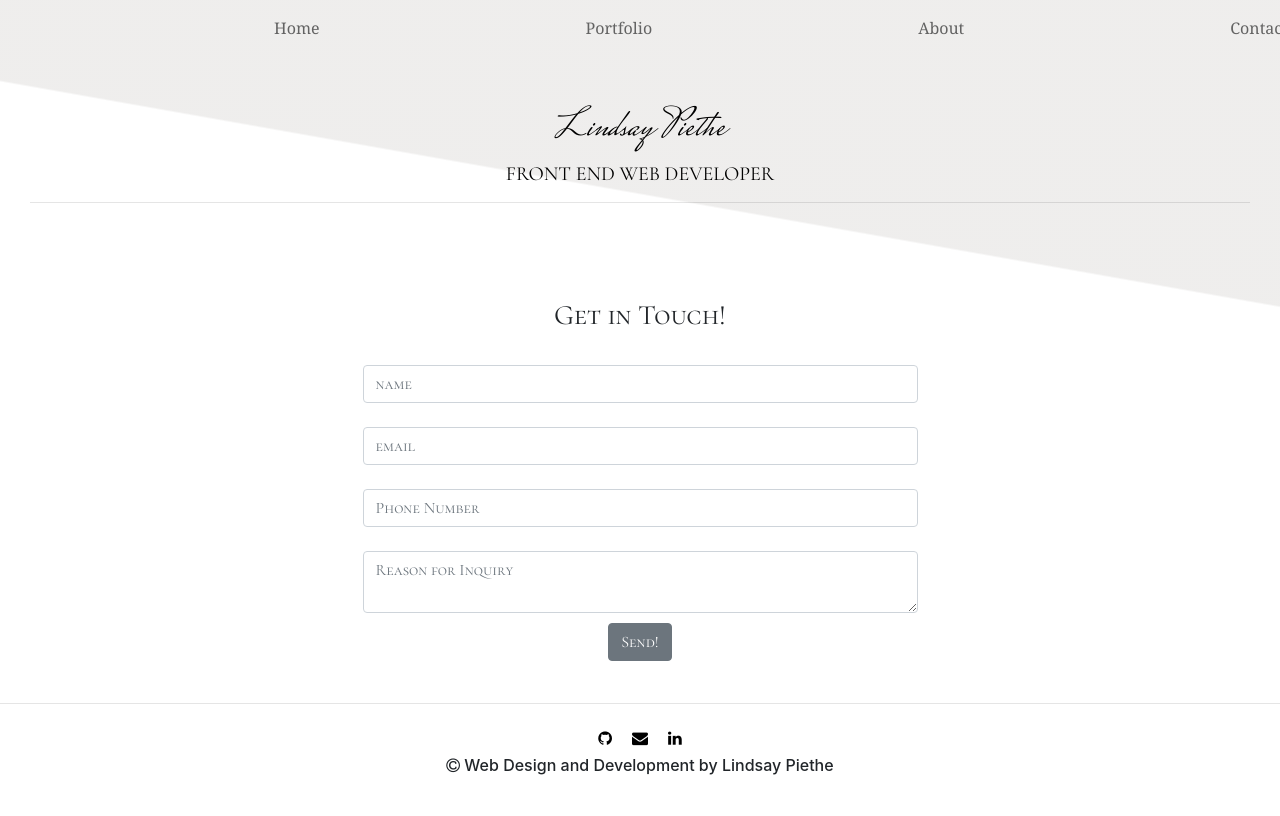
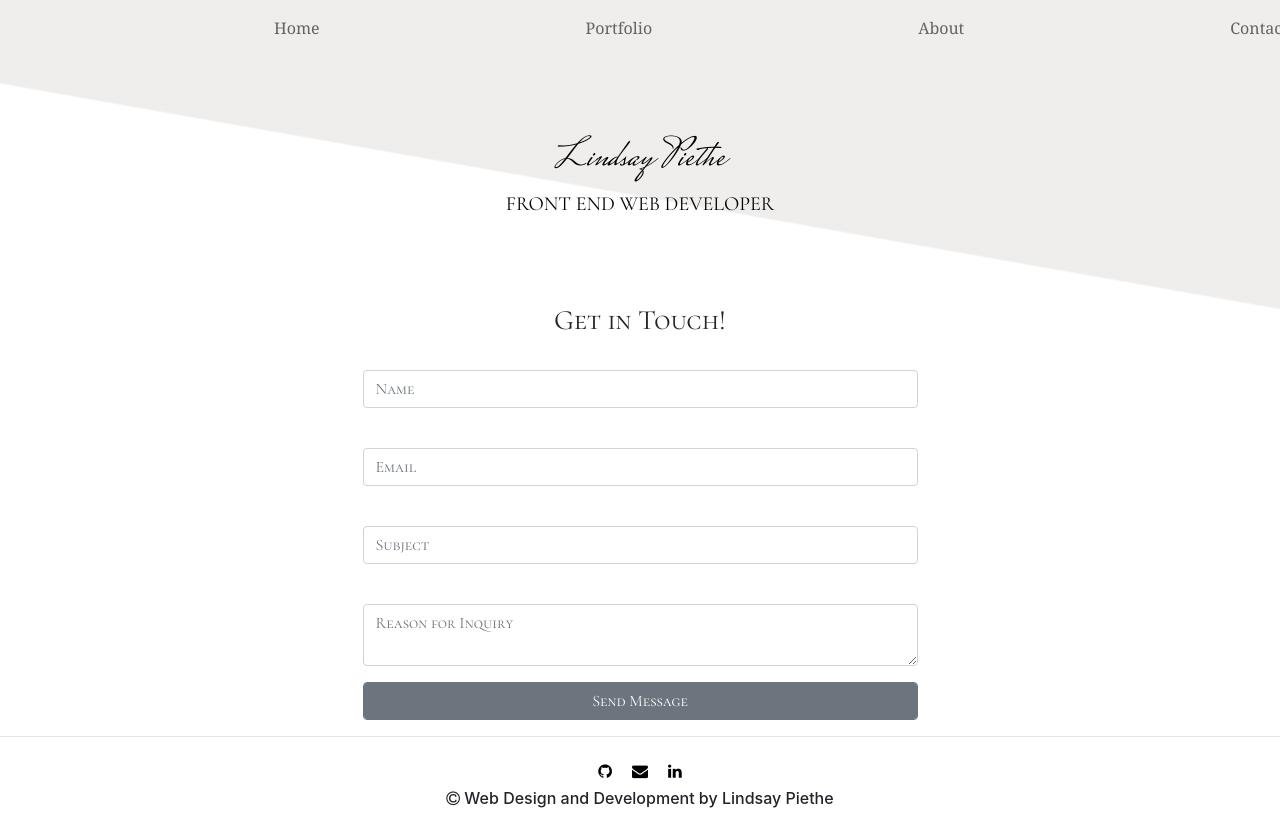
Before and after one commit to lpiethe/lindsaypiethe, a React (Create React App) app: page /Contact in a window 1280 px wide. Built offline with nearby package versions, Linux system fonts and the light colour scheme.

Commit message:
Added Emailjs

```diff
--- a/package.json
+++ b/package.json
@@ -7,6 +7,7 @@
     "@testing-library/react": "^9.3.2",
     "@testing-library/user-event": "^7.1.2",
     "bootstrap": "^4.5.0",
+    "emailjs-com": "^2.6.3",
     "font-awesome": "^4.7.0",
     "react": "^16.13.1",
     "react-dom": "^16.13.1",
--- a/src/App.css
+++ b/src/App.css
@@ -241,27 +241,29 @@ ul {
   color: white;
 }
 
-.youtubeLink :hover {
+.youtubeLink:hover {
   color:black;
+  background-color: white;
   text-decoration: none;
 }
 
 .projectHeader {
-  font-family: CormorantSC;
+  font-family: Cambria, Cochin, Georgia, Times, 'Times New Roman', serif;
+  padding-top: 20px;
 }
 
 .navlink  {
   color: rgb(99, 99, 99);
   font-family: Cambria, Cochin, Georgia, Times, 'Times New Roman', serif;
   margin-left: 250px;
-  margin-bottom: 20px;
+  margin-bottom: 50px;
 }
 
-.navlink :hover {
+.navlink:hover {
   color: black;
+  text-decoration: underline;
 }
 
 .Navigation {
   justify-content: center;
-
 }
--- a/src/App.js
+++ b/src/App.js
@@ -5,6 +5,7 @@ import Main from './components/MainComponent';
 import Home from './components/HomePageComponent';
 import Footer from './components/FooterComponent';
 import { BrowserRouter } from 'react-router-dom';
+
 
 function App() {
   return (
--- a/src/components/ContactComponent.js
+++ b/src/components/ContactComponent.js
@@ -1,46 +1,145 @@
 import React, { Component } from 'react';
-import { Container, Col, Row, Form, FormGroup, Label, Input, Button } from 'reactstrap';
+import { Container, Col, Row, Form, FormGroup, Label, Input, Button, FormFeedback } from 'reactstrap';
+import emailjs from 'emailjs-com';
 
 class Contact extends Component {
+    constructor(props) {
+        super(props);
+        this.state = {
+            contactName: '',
+            email: '',
+            phoneNumber: '',
+            touched: {
+                contactName: false,
+                email: false,
+                phoneNumber: false
+            }
+        };
+        this.handleInputChange = this.handleInputChange.bind(this);
+    }
+
+    validate(contactName, email, phoneNumber) {
+
+        const errors = {
+            contactName: '',
+            email: '',
+            subject: '',
+            message: ''
+        };
+
+        if (this.state.touched.contactName) {
+            if (contactName.length < 2) {
+                errors.contactName = 'First name must be at least 2 characters.';
+            } else if (contactName.length > 30) {
+                errors.contactName = 'Name must be 30 or less characters.';
+            }
+        }
+
+
+        const reg = /^\d+$/;
+        if (this.state.touched.email && !email.includes('@')) {
+            errors.email = 'Email should contain a @';
+        }
+
+        return errors;
+    }
+
+    handleBlur = (field) => () => {
+        this.setState({
+            touched: {...this.state.touched, [field]: true}
+        });
+    }
+
+
+    handleInputChange(event) {
+        const target = event.target;
+        const value = target.type === 'checkbox' ? target.checked : target.value;
+        const name = target.name;
+
+        this.setState({
+          [name]: value
+        });
+    }
+
+    handleButton = () => {
+        alert('Thank you for submitting your information. Someone will reach out to you within 24 hours.');
+      }
+
+   sendEmail(e) {
+    e.preventDefault();
+
+    emailjs.sendForm('gmail', 'portfoliowebsite_template', e.target, 'user_lV6lLDHWYWou0igMuIgOu')
+        .then((result) => {
+            console.log(result.text);
+        }, (error) => {
+            console.log(error.text);
+        });
+        e.target.reset()
+    }
     render() {
+        const errors = this.validate(this.state.contactName, this.state.email);
         return (
             <Container className='FadeItems'>
                 <Row>
                     <Col className="contact">
                     <h3>Get in Touch!</h3>
-                       <Form className='Form'>
+                       <Form onSubmit={this.sendEmail} className='Form'>
                         <FormGroup>
-                            <Label for='name'></Label>
-                            <Input type='name' id='name' placeholder='name' />
+                            <Label for='contactName'></Label>
+                            <Input
+                                type='contactName'
+                                name='contactName'
+                                id='contactName'
+                                placeholder='Name'
+                                value={this.state.contactName}
+                                onBlur={this.handleBlur("contactName")}
+                                onChange={this.handleInputChange}
+                                />
+                            <FormFeedback>{errors.contactName}</FormFeedback>
+                        </FormGroup>
+                        <FormGroup>
                             <Label for='email'></Label>
-                            <Input type='email' id='email' placeholder='email' />
-                            <Label for='phoneNumber'></Label>
-                            <Input type='phoneNumber' id='phoneNumber' placeholder='Phone Number' />
-                            <Label for='text'></Label>
-                            <Input type='textarea' id='text' placeholder='Reason for Inquiry'/>
-                            <Button
-                                style={{margin:'10px'}}
-                            >Send!</Button>
+                            <Input
+                                type='text'
+                                name='email'
+                                id='email'
+                                placeholder='Email'
+                                value={this.state.email}
+                                onBlur={this.handleBlur("email")}
+                                onChange={this.handleInputChange}
+                                />
+                            <FormFeedback>{errors.email}</FormFeedback>
                         </FormGroup>
+                        <FormGroup>
+                            <Label for='subject'></Label>
+                            <Input
+                                type='text'
+                                name='subject'
+                                id='subject'
+                                placeholder='Subject'
+                                value={this.state.subject}
+                                onBlur={this.handleBlur("subject")}
+                                onChange={this.handleInputChange}
+                                />
+                            <FormFeedback>{errors.subject}</FormFeedback>
+                        </FormGroup>
+                        <FormGroup>
+                            <Label for='message'></Label>
+                            <Input
+                                type='textarea'
+                                name='message'
+                                id='message'
+                                placeholder='Reason for Inquiry'
+                                value={this.state.message}
+                                onBlur={this.handleBlur("message")}
+                                onChange={this.handleInputChange}
+                                />
+                            <FormFeedback>{errors.message}</FormFeedback>
+                        </FormGroup>
+                         <Input type='submit' className='btn btn-secondary' value="Send Message"></Input>
                         </Form>
                     </Col>
                 </Row>
-                {/* <Row className='socialLinks'>
-                    <Col>
-                    <p>links</p>
-                   <h5><a href='gmail.com'>lpiethe@gmail.com</a></h5>
-                    </Col>
-                    </Row>
-                    <Row className='socialLinks'>
-                    <Col>
-                        <h5><a href='github.com/lpiethe'>GitHub</a></h5>
-                    </Col>
-                    </Row>
-                    <Row className='socialLinks'>
-                    <Col>
-                       <h5><a href='https://www.linkedin.com/in/lindsay-piethe-459b2810/'>LinkedIn</a></h5>
-                    </Col>
-                </Row> */}
             </Container>
         );
     }
--- a/src/components/FooterComponent.js
+++ b/src/components/FooterComponent.js
@@ -9,9 +9,9 @@ class Footer extends Component {
             <div>
                 <hr></hr>
                 <Row className='socialLinks' >
-                <a href='github.com/lpiethe' target='_blank'><i class="fa fa-github" aria-hidden="true" style={{padding:'10px'}}></i></a>
-                <a href='github.com/lpiethe' target='_blank'><i class="fa fa-envelope" aria-hidden="true"style={{padding:'10px'}}></i></a>
-                <a href='github.com/lpiethe' target='_blank'><i class="fa fa-linkedin" aria-hidden="true"style={{padding:'10px'}}></i></a>
+                <a href='http://www.github.com/lpiethe' target='_blank'><i class="fa fa-github" aria-hidden="true" style={{padding:'10px'}}></i></a>
+                <a href='mailto:lpiethe@gmail.com' target='_blank'><i class="fa fa-envelope" aria-hidden="true"style={{padding:'10px'}}></i></a>
+                <a href='https://www.linkedin.com/in/lindsay-piethe-459b2810/' target='_blank'><i class="fa fa-linkedin" aria-hidden="true"style={{padding:'10px'}}></i></a>
                 </Row>
 
                 <h6><i className="fa fa-copyright" aria-hidden="true"></i> Web Design and Development by Lindsay Piethe</h6>
--- a/src/components/HeaderComponent.js
+++ b/src/components/HeaderComponent.js
@@ -8,7 +8,7 @@ class Header extends Component {
                 <a href='/'>
                     <h1>Lindsay Piethe</h1>
                     <h5 >FRONT END WEB DEVELOPER</h5>
-                    <hr></hr>
+
                 </a>
             </div>
 
--- a/src/components/ProjectsComponent.js
+++ b/src/components/ProjectsComponent.js
@@ -8,7 +8,7 @@ class Projects extends Component {
             <Container className='FadeItems'>
                 <Row>
                     <Col className='projectHeader'>
-                    <h3>Most Recent Web Design/Development Projects</h3>
+                    <h4>Most Recent Web Design/Development Projects</h4>
                     </Col>
                 </Row>
             <Row>
@@ -23,7 +23,7 @@ class Projects extends Component {
                                         <li>React Native Elements</li>
                                         <li>Bootstrap</li>
                                     </ul>
-                                <a href='youtube.com' className='youtubeLink' target='_blank'><h6>Watch the video!</h6></a>
+                                <a href='https://youtu.be/-TuL5YX_a9E' className='youtubeLink' target='_blank'><h5>Watch the video!</h5></a>
                             </div>
                         </div>
                 </Col>
@@ -39,7 +39,7 @@ class Projects extends Component {
                                         <li>Bootstrap</li>
                                         <li>Node.js</li>
                                     </ul>
-                                <a href='youtube.com' className='youtubeLink' target='_blank'><h6>Watch the video!</h6></a>
+                                <a href='https://youtu.be/yZ-CexC3hXM' className='youtubeLink' target='_blank'><h5>Watch the video!</h5></a>
                             </div>
                         </div>
                 </Col>
```
Also changed, not shown: src/components/NavBarComponent.js (+4 -15 lines), 1 other file (tests, documents, lock files or other folders).
